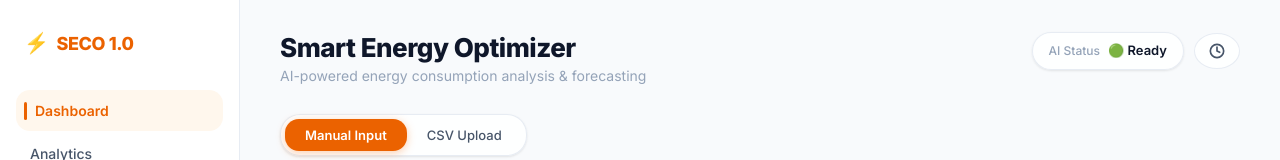
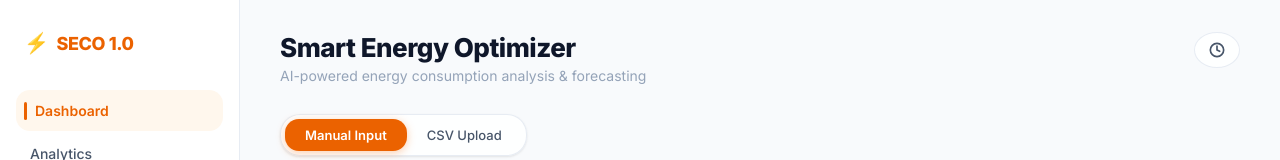
Before and after one commit to Chtarunsai/Smart-Energy-Consumption-Optimizer, a plain HTML site: page frontend/index.html in a window 1280 px wide. Shown: the top 160 px of the page. Drawn offline with nearby package versions, Linux system fonts and the light colour scheme; no server answers.

Commit message:
UI: Remove AI Ready status badge from header

```diff
--- a/frontend/index.html
+++ b/frontend/index.html
@@ -67,10 +67,6 @@
             <p>AI-powered energy consumption analysis & forecasting</p>
         </div>
         <div style="display:flex; align-items:center; gap:10px;">
-            <div id="ai-status-badge">
-                <span style="color:var(--text-muted); font-size:12px;">AI Status</span>
-                <span id="ai-status-text" style="font-weight:600; color:var(--text-primary);">🟢 Ready</span>
-            </div>
             <button class="btn-secondary" onclick="openStoredDataModal()" title="View history" style="padding:9px 14px; border-radius:50%;">
                 <svg xmlns="http://www.w3.org/2000/svg" width="16" height="16" viewBox="0 0 24 24" fill="none" stroke="currentColor" stroke-width="2.5" stroke-linecap="round" stroke-linejoin="round"><circle cx="12" cy="12" r="10"/><polyline points="12 6 12 12 16 14"/></svg>
             </button>
```
